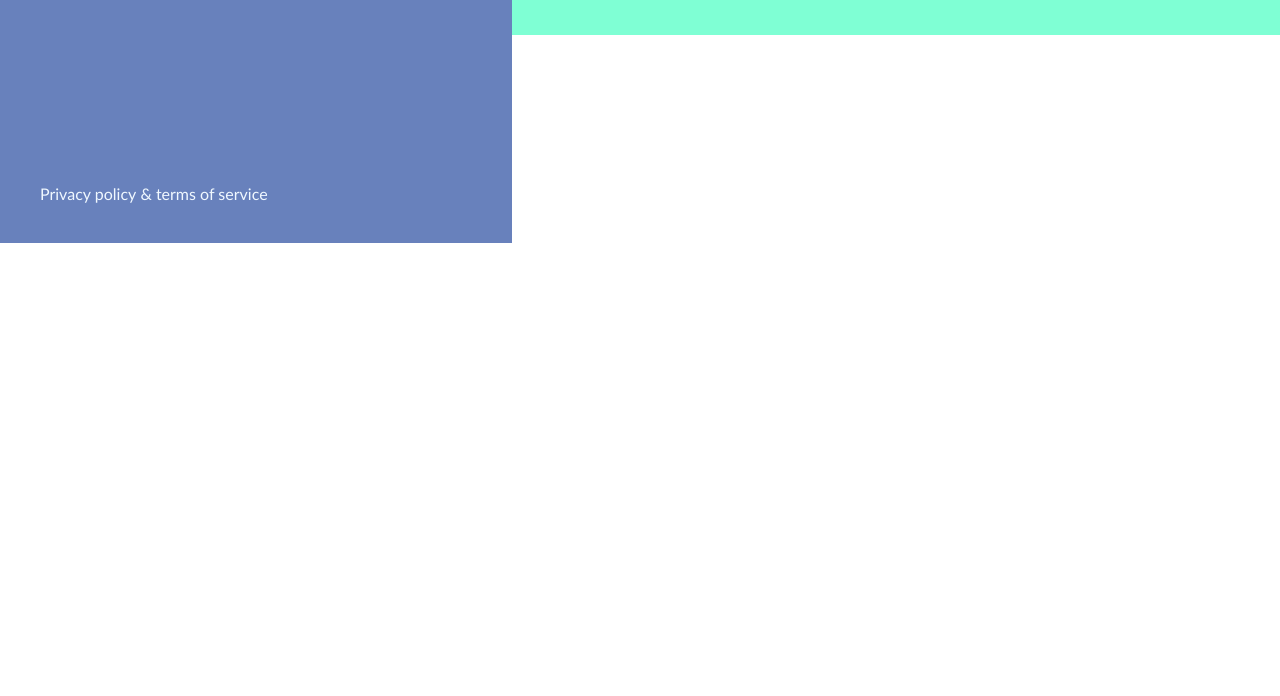
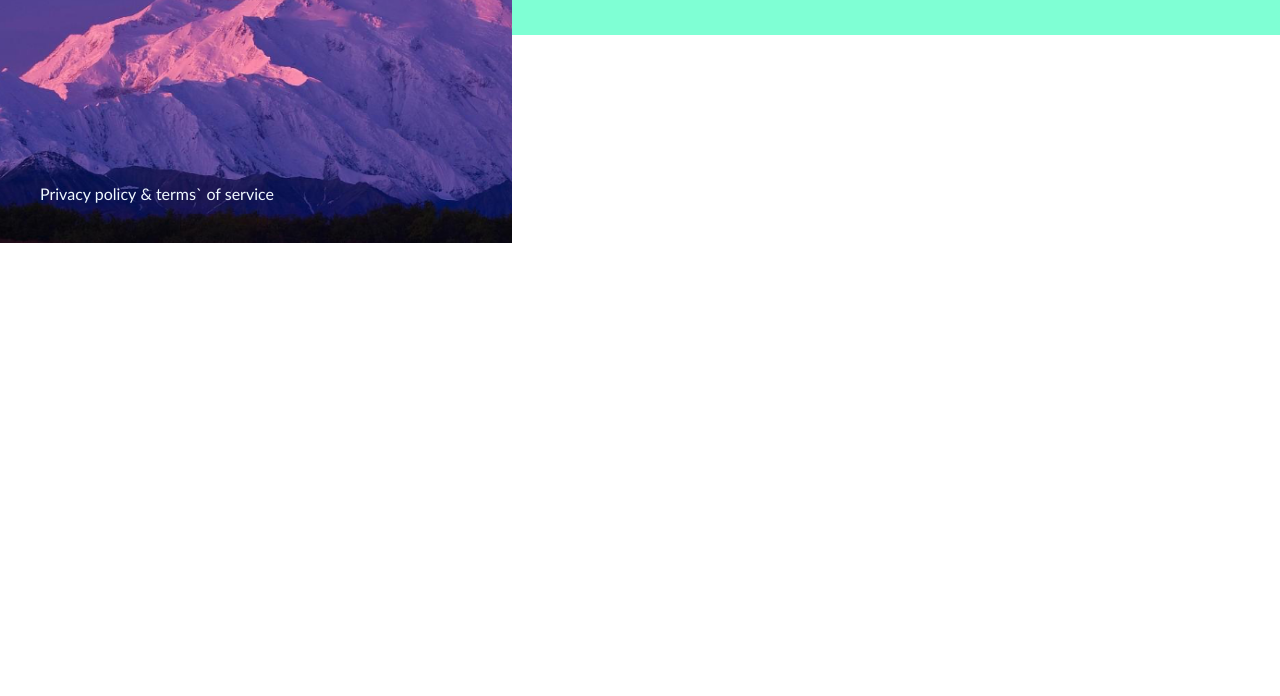
Before and after one commit to EgleNem/5-sign-up, a website: page index.html in a window 1280 px wide. Shown: the part 104-800 px from the top of the page. Drawn offline with Linux system fonts and the light colour scheme.

Commit message:
Left column background image

```diff
--- a/css/main.css
+++ b/css/main.css
@@ -16,8 +16,12 @@ margin-top: 100px;
     float: left;
     width: 40%;
     background-color: #6881bc;
+    background-image: url(../img/hill.png);
     padding: 40px;
     color: aliceblue;
+    background-repeat: no-repeat;
+    background-position: top;
+    background-size: cover;
 
 }
 .main-title {
--- a/index.html
+++ b/index.html
@@ -21,8 +21,8 @@
              <h1 class="main-title">Sign Up</h1>
              <div class="bottom-links">
                  <a href="#" class="link">Privacy policy</a>
-                  &
-                  <a href="#" class="link">terms of service</a>
+                  &amp
+                  <a href="#" class="link">terms` of service</a>
                 </div>
          </div>
          <div class="right-column">
```
Also changed, not shown: img/hill.png (added).
